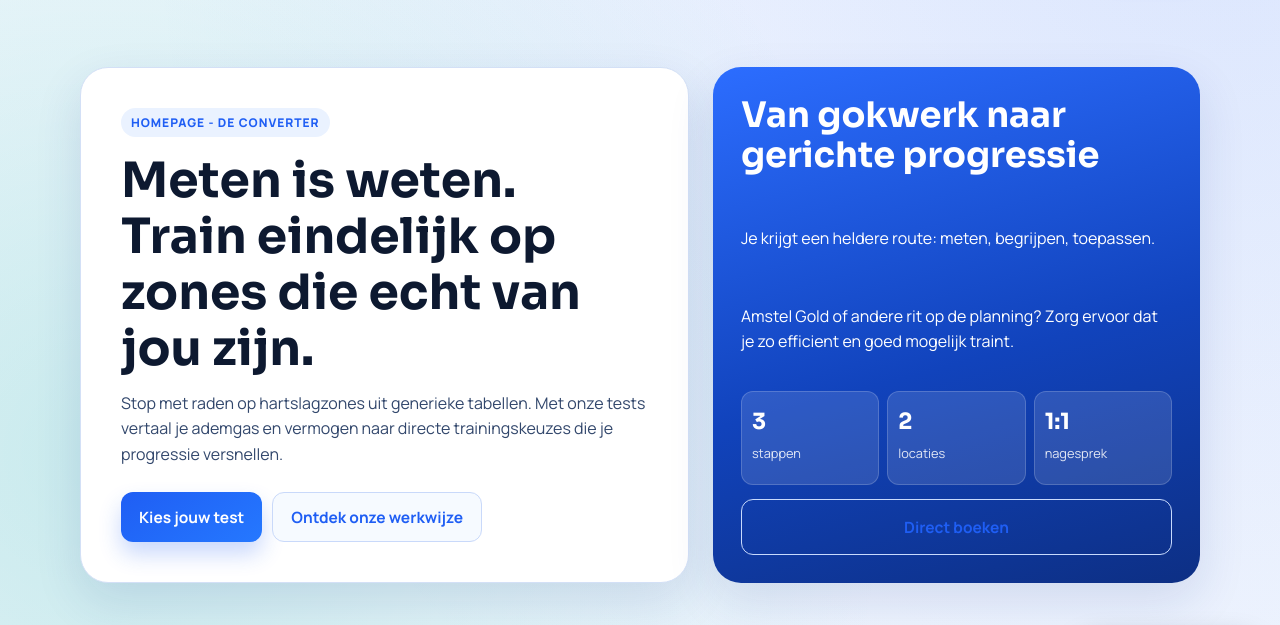
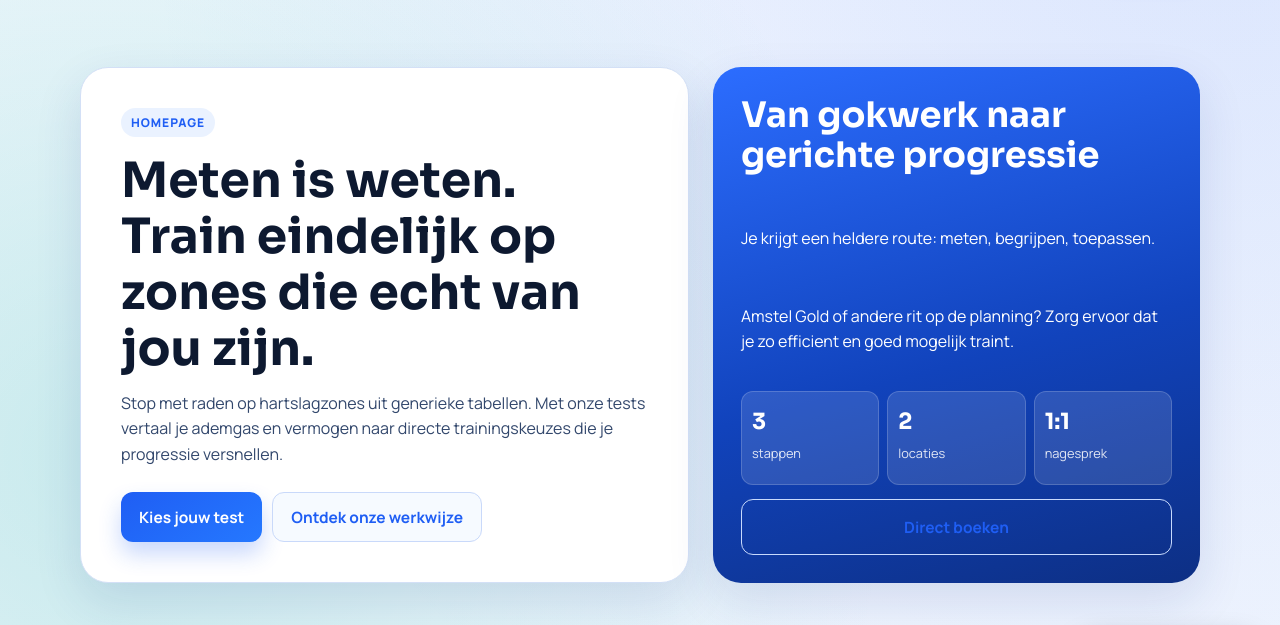
Before and after one commit to SportmetricsNL/web2.0, a plain HTML site: page index.html in a window 1280 px wide. Shown: the part 100-725 px from the top of the page. Drawn offline with Linux system fonts and the light colour scheme.

Commit message:
Remove converter wording from homepage

```diff
--- a/index.html
+++ b/index.html
@@ -88,7 +88,7 @@
       <section class="page-hero">
         <div class="container hero-layout">
           <article class="hero-main">
-            <span class="eyebrow">Homepage - De Converter</span>
+            <span class="eyebrow">Homepage</span>
             <h1>Meten is weten. Train eindelijk op zones die echt van jou zijn.</h1>
             <p>
               Stop met raden op hartslagzones uit generieke tabellen. Met onze tests vertaal je ademgas en vermogen
```
